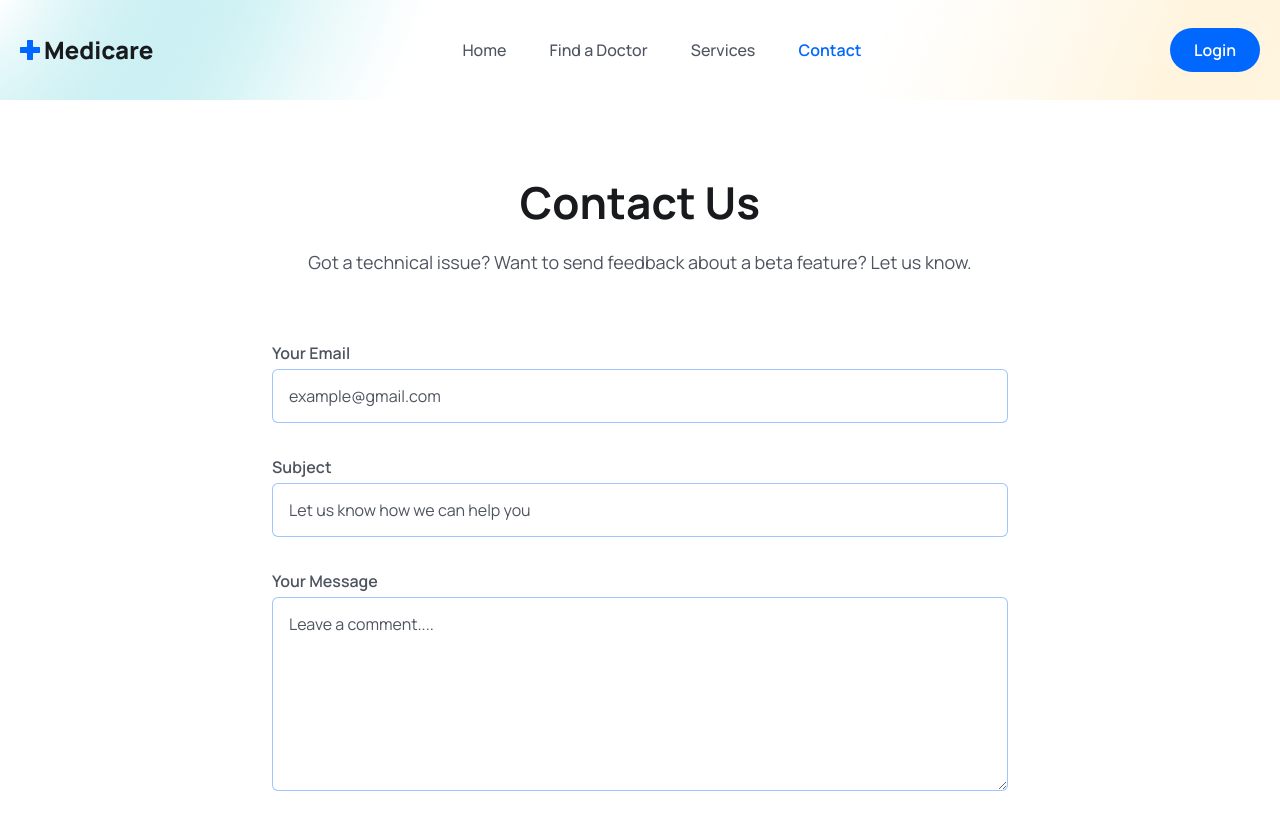
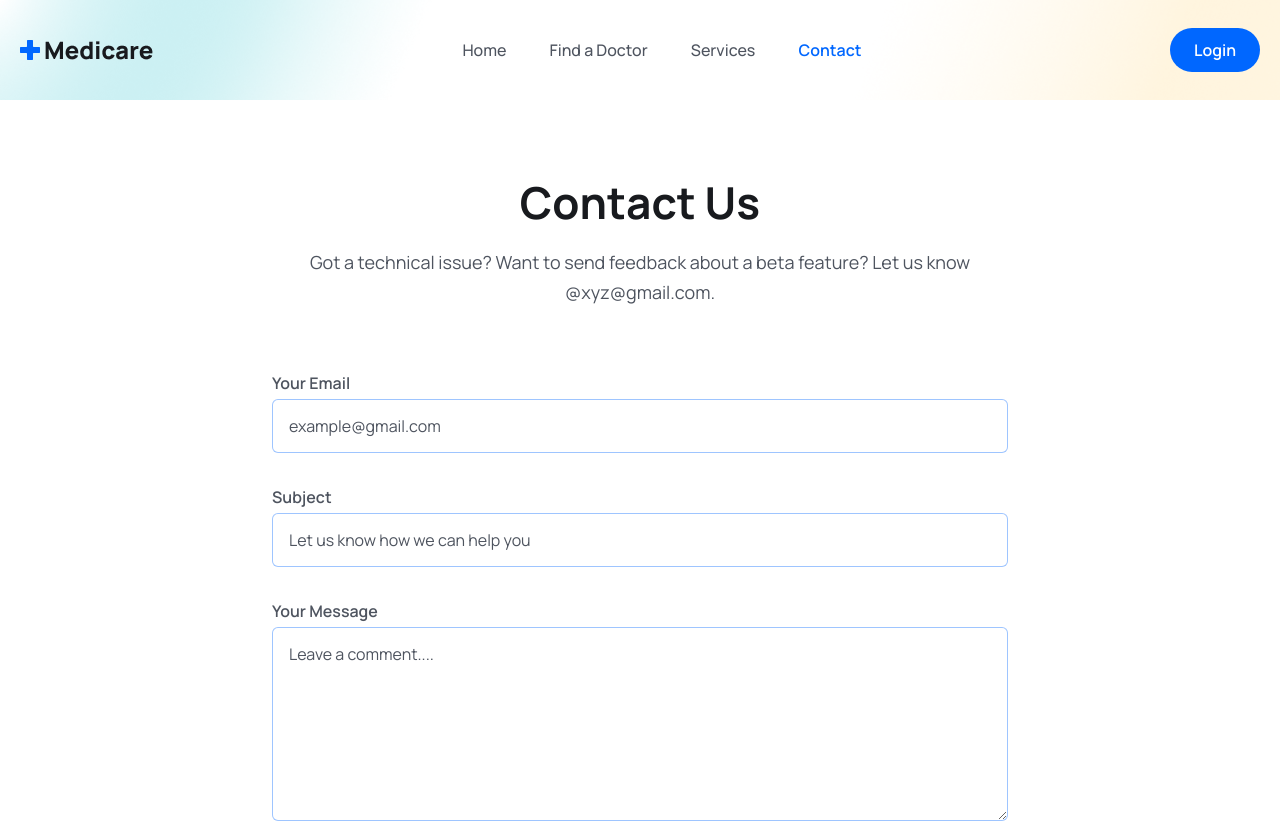
Before and after one commit to rehan2599/Doctor-Appointment-Booking-System-for-UHCS, a React (Vite) app in the folder frontend/: page /contact in a window 1280 px wide. Shown: the top 823 px of the page. Built offline with nearby package versions, Linux system fonts and the light colour scheme.

Commit message:
contact frontend update

```diff
--- a/frontend/src/pages/Contact.jsx
+++ b/frontend/src/pages/Contact.jsx
@@ -8,7 +8,7 @@ const Contact = () => {
           Contact Us
         </h2>
         <p className="mb-8 lg:mb-16 font-light text-center text_para">
-          Got a technical issue? Want to send feedback about a beta feature? Let us know.
+          Got a technical issue? Want to send feedback about a beta feature? Let us know @xyz@gmail.com.
         </p>
         <form action="#" className="space-y-8">
           <div>
```
